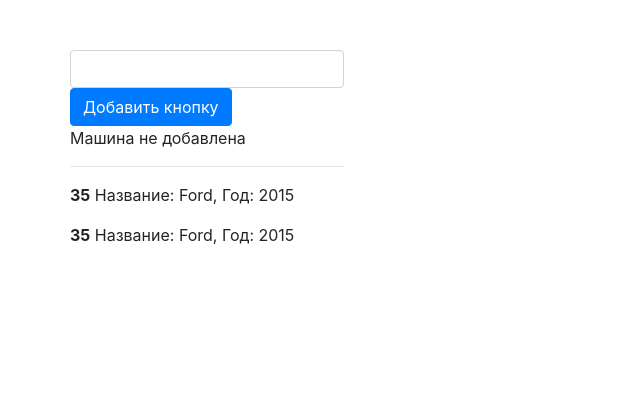
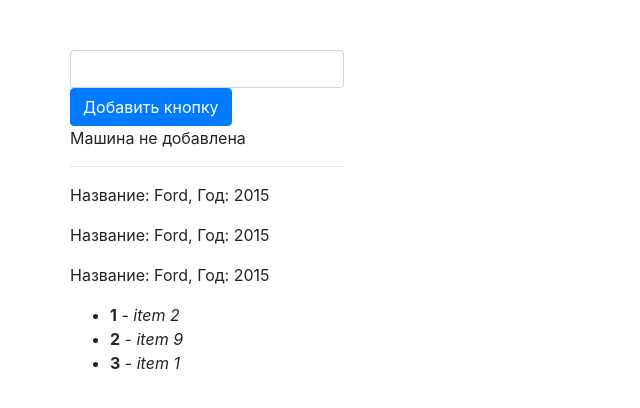
Before and after one commit to nevka/angular-theory, an Angular app: page / in a window 1280 px wide. Shown: the top 408 px of the page, without its empty margins (0-640 px from the left). Built offline with nearby package versions, Linux system fonts and the light colour scheme.

Commit message:
template VS component - 5 (for)

```diff
--- a/src/app/car/car.component.html
+++ b/src/app/car/car.component.html
@@ -1,2 +1,2 @@
 
-<p><b>{{ 10+25 }}</b> {{ 'Название' }}: {{ getName() }}, Год: {{ carYear }}</p>
+<p>{{ 'Название' }}: {{ getName() }}, Год: {{ carYear }}</p>
--- a/src/app/cars/cars.component.html
+++ b/src/app/cars/cars.component.html
@@ -6,5 +6,11 @@
 </ng-template>
 <hr />
 
-<app-car></app-car>
-<app-car></app-car>
+
+<app-car *ngFor="let car of cars"></app-car>
+
+<ul>
+    <li *ngFor="let item of items; let i = index">
+        <b>{{i+1}}</b> - <i>{{item.name}}</i>
+    </li>
+</ul>
--- a/src/app/cars/cars.component.ts
+++ b/src/app/cars/cars.component.ts
@@ -7,13 +7,23 @@
 })
 export class CarsComponent {
 
-    carCarStatus = false;
+  carCarStatus = false;
   carName = '';
+
+  cars = ['Ford', 'Audi', 'BMV'];
+
+  items = [
+      {id: 2, name: 'item 2'},
+      {id: 9, name: 'item 9'},
+      {id: 1, name: 'item 1'},
+  ];
 
   constructor() {}
 
   addCar() {
     this.carCarStatus = true;
+    this.cars.push(this.carName);
+    this.carName = '';
   }
 
 }
```
